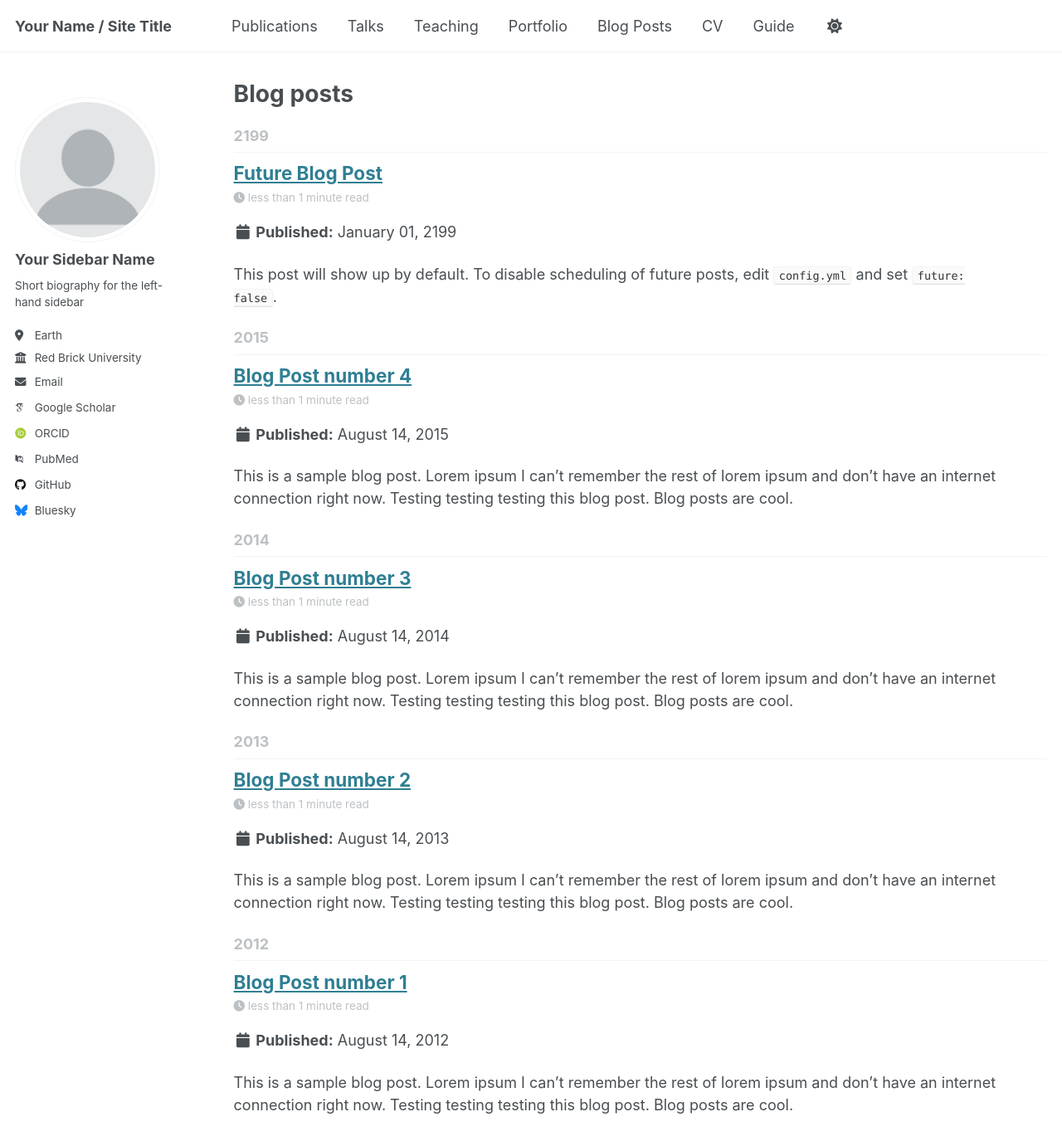
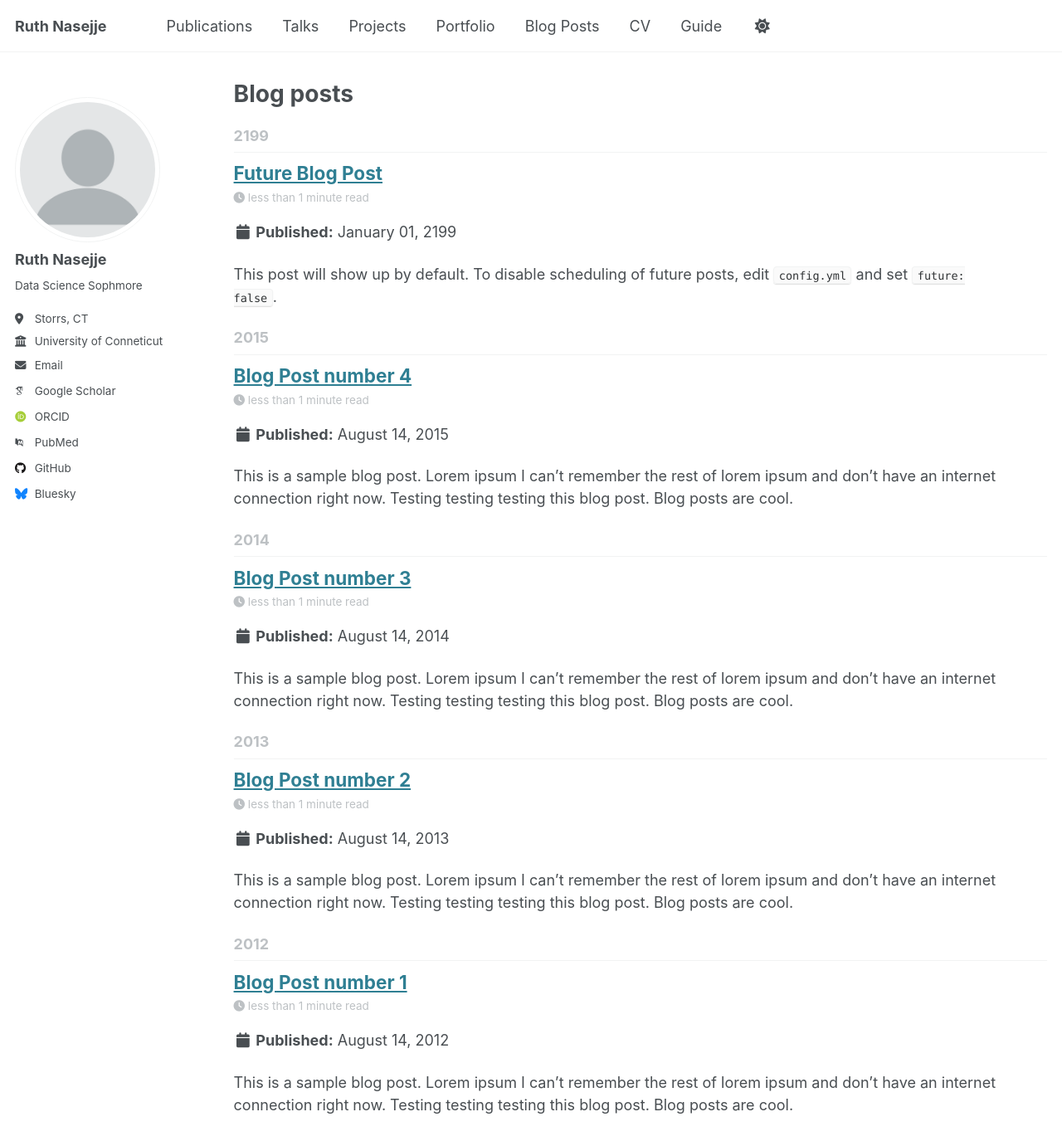
Before and after one commit to rnasejje/rnasejje.github.io, a Jekyll site: the page built from _pages/year-archive.html, in a window 1280 px wide and 1400 px high. Shown: the top 1381 px of the window at 83% size. Built offline with Jekyll 4.4.1, drawn with Linux system fonts in a browser that asks for light colours; some web fonts are replaced.

Commit message:
setting up my page

```diff
--- a/_config.yml
+++ b/_config.yml
@@ -9,13 +9,13 @@
 # Basic Site Settings
 locale                   : "en-US"
 site_theme               : "default"
-title                    : "Your Name / Site Title"
+title                    : "Ruth Nasejje"
 title_separator          : "-"
 name                     : &name "Your Name"
 description              : &description "personal description"
-url                      : https://academicpages.github.io # the base hostname & protocol for your site e.g. "https://[your GitHub username].github.io"
+url                      : https://rnasejje.github.io # the base hostname & protocol for your site e.g. "https://[your GitHub username].github.io"
 baseurl                  : "" # the subpath of your site, e.g. "/blog"
-repository               : "academicpages/academicpages.github.io"
+repository               : "rnasejje/rnasejje.github.io"
 
 # Site Author - The following control what appear as part of the author content on the side bar.
 #               If a field is blank the icon and link will not appear, otherwise it will be shown.
@@ -23,13 +23,13 @@ repository               : "academicpages/academicpages.github.io"
 author:
   # Biographic information
   avatar           : "profile.png"
-  name             : "Your Sidebar Name"
+  name             : "Ruth Nasejje"
   pronouns         : # example: "she/her"
-  bio              : "Short biography for the left-hand sidebar"
-  location         : "Earth"
-  employer         : "Red Brick University"
-  uri              : # URL
-  email            : "none@example.org"
+  bio              : "Data Science Sophmore"
+  location         : "Storrs, CT"
+  employer         : "University of Conneticut"
+  url              : # URL
+  email            : "ruth.nasejje@uconn.edu"
 
   # Academic websites
   arxiv            : # URL - Update with the correct link to your profile
@@ -45,7 +45,7 @@ author:
   bitbucket        : # Username - Update with your username on the site
   codepen          : # Username
   dribbble         : # Username
-  github           : "academicpages"
+  github           : "rnasejje"
   kaggle           : # Username
   stackoverflow    : # User number or user number and name (i.e., use "1" or "1/jeff-atwood")
 
@@ -306,6 +306,7 @@ plugins:
   - jekyll-redirect-from
   - jemoji
 
+
 # Mimic GitHub Pages with --safe
 whitelist:
   - jekyll-feed
--- a/_data/navigation.yml
+++ b/_data/navigation.yml
@@ -14,8 +14,8 @@ main:
   - title: "Talks"
     url: /talks/
 
-  - title: "Teaching"
-    url: /teaching/
+  - title: "Projects"
+    url: /projects/
 
   - title: "Portfolio"
     url: /portfolio/
--- a/_sass/_syntax.scss
+++ b/_sass/_syntax.scss
@@ -23,7 +23,6 @@ div.highlighter-rouge, figure.highlight {
     font-size: $type-size-6;
     line-height: 1;
     text-transform: none;
-    speak: none;
   }
 
   .highlight {
```
Also changed, not shown: Gemfile (+16 -2 lines).
